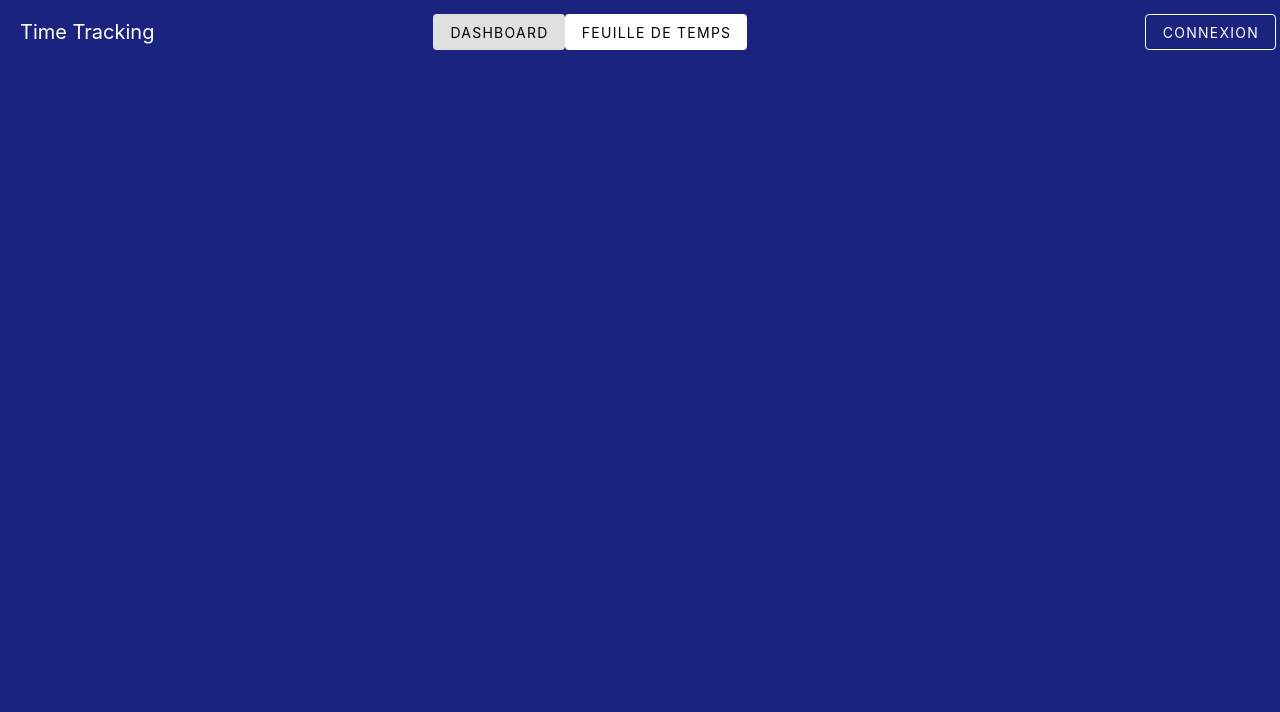
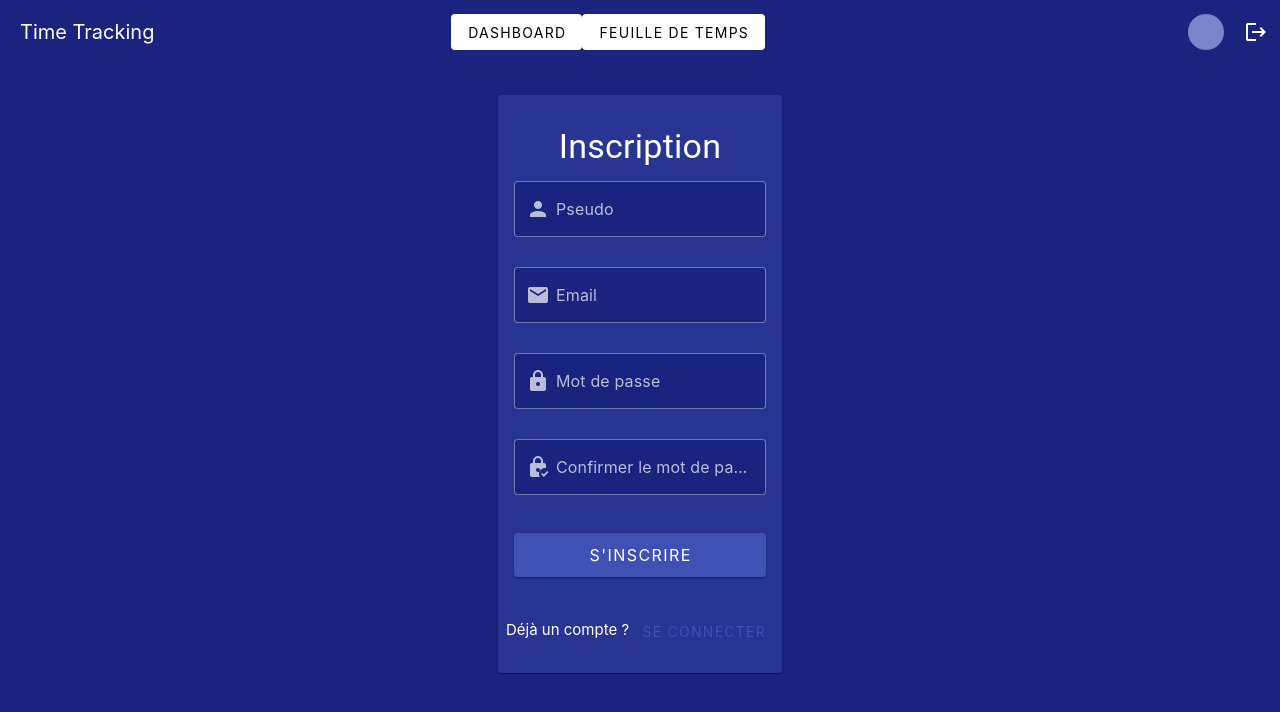
Before and after one commit to Maksew/TimeTracking, a Vue app in the folder frontend/: page /register in a window 1280 px wide. Shown: the top 712 px of the page. Built offline with nearby package versions, Linux system fonts and the light colour scheme; sample sign-in values are in the browser's storage.

Commit message:
Implement Login/Register form + router + gitignore //TODO h2 config login

```diff
--- a/frontend/src/components/layout/AppHeader.vue
+++ b/frontend/src/components/layout/AppHeader.vue
@@ -1,25 +1,27 @@
 <script setup>
 import { ref, computed } from 'vue';
-import { useRoute } from 'vue-router';
+import { useRoute, useRouter } from 'vue-router';
+import { useAuthStore } from '@/stores/auth';
 
 const route = useRoute();
+const router = useRouter();
+const authStore = useAuthStore();
+
 const activeTab = computed(() => route.name || 'dashboard');
+const isAuthenticated = computed(() => authStore.isAuthenticated);
+const user = computed(() => authStore.user);
 
-defineProps({
-  user: {
-    type: Object,
-    default: () => ({
-      name: '',
-      avatar: ''
-    })
-  }
-});
+const logout = () => {
+  authStore.logout();
+  router.push('/login');
+};
 </script>
 
 <template>
   <v-app-bar color="#1a237e" dark flat>
     <v-app-bar-title class="font-weight-bold">Time Tracking</v-app-bar-title>
 
+    <template v-if="isAuthenticated">
       <v-btn
         :active="activeTab === 'dashboard'"
         variant="flat"
@@ -38,19 +40,29 @@ defineProps({
       >
         Feuille de temps
       </v-btn>
+    </template>
 
     <v-spacer></v-spacer>
 
-    <div v-if="user && user.name" class="d-flex align-center">
-      <span class="mr-2">{{ user.name }}</span>
-      <v-avatar size="36">
-        <v-img v-if="user.avatar" :src="user.avatar" alt="User Avatar"></v-img>
-        <v-icon v-else>mdi-account</v-icon>
+    <div v-if="isAuthenticated" class="d-flex align-center">
+      <span class="mr-2">{{ user.pseudo }}</span>
+      <v-avatar size="36" color="#7986cb" class="mr-2">
+        <span class="text-h6" v-if="user.pseudo">{{ user.pseudo.charAt(0).toUpperCase() }}</span>
       </v-avatar>
+
+      <v-btn icon @click="logout">
+        <v-icon>mdi-logout</v-icon>
+        <v-tooltip activator="parent" location="bottom">Se déconnecter</v-tooltip>
+      </v-btn>
     </div>
 
-    <v-btn v-else variant="outlined" color="white">
+    <div v-else class="d-flex align-center">
+      <v-btn variant="text" color="white" to="/login">
         Connexion
       </v-btn>
+      <v-btn variant="outlined" color="white" to="/register" class="ml-2">
+        Inscription
+      </v-btn>
+    </div>
   </v-app-bar>
 </template>
--- a/frontend/src/router/index.js
+++ b/frontend/src/router/index.js
@@ -1,5 +1,6 @@
 import { createRouter, createWebHistory } from 'vue-router'
 import DashboardView from "@/views/DashboardView.vue";
+import { useAuthStore } from '@/stores/auth';
 
 const router = createRouter({
   history: createWebHistory(import.meta.env.BASE_URL),
@@ -7,14 +8,42 @@ const router = createRouter({
     {
       path: '/',
       name: 'dashboard',
-      component: DashboardView
+      component: DashboardView,
+      meta: { requiresAuth: true }
     },
     {
       path: '/timesheet',
       name: 'timesheet',
-      component: () => import('@/views/TimeSheetView.vue')
+      component: () => import('@/views/TimeSheetView.vue'),
+      meta: { requiresAuth: true }
+    },
+    {
+      path: '/login',
+      name: 'login',
+      component: () => import('@/views/LoginView.vue')
+    },
+    {
+      path: '/register',
+      name: 'register',
+      component: () => import('@/views/RegisterView.vue')
     }
   ],
 })
 
+router.beforeEach((to, from,
+                   next) => {
+  const authStore = useAuthStore();
+
+  // Initialise l'auth à partir du localStorage au premier chargement
+  if (!authStore.isAuthenticated) {
+    authStore.initAuth();
+  }
+
+  if (to.meta.requiresAuth && !authStore.isAuthenticated) {
+    next('/login');
+  } else {
+    next();
+  }
+})
+
 export default router
--- a/frontend/src/views/DashboardView.vue
+++ b/frontend/src/views/DashboardView.vue
@@ -1,17 +1,18 @@
 <script setup>
+import { computed } from 'vue';
+import { useAuthStore } from '@/stores/auth';
 import WelcomeMessage from '@/components/dashboard/WelcomeMessage.vue';
 import StatsOverview from '@/components/dashboard/StatsOverview.vue';
 import DetailedStats from '@/components/dashboard/DetailedStats.vue';
 import TimeSheetComponent from '@/components/timesheet/TimeSheetComponent.vue';
 
-const user = {
-  name: ''
-};
+const authStore = useAuthStore();
+const user = computed(() => authStore.user);
 </script>
 
 <template>
   <div class="dashboard">
-    <WelcomeMessage :username="user.name" />
+    <WelcomeMessage :username="user?.pseudo" />
 
     <StatsOverview />
 
--- /dev/null
+++ b/frontend/src/views/LoginView.vue
@@ -0,0 +1,101 @@
+<script setup>
+import { ref } from 'vue';
+import { useRouter } from 'vue-router';
+import { useAuthStore } from '@/stores/auth';
+
+const router = useRouter();
+const authStore = useAuthStore();
+
+const email = ref('');
+const password = ref('');
+const loading = ref(false);
+const errorMessage = ref('');
+
+const login = async () => {
+  if (!email.value || !password.value) {
+    errorMessage.value = 'Veuillez remplir tous les champs';
+    return;
+  }
+
+  loading.value = true;
+  errorMessage.value = '';
+
+  try {
+    await authStore.login({
+      email: email.value,
+      password: password.value
+    });
+
+    router.push('/');
+  } catch (error) {
+    errorMessage.value = error.message || 'Une erreur est survenue lors de la connexion';
+  } finally {
+    loading.value = false;
+  }
+};
+</script>
+
+<template>
+  <div class="login-container pa-4">
+    <v-card class="mx-auto" max-width="500" color="#283593">
+      <v-card-title class="text-h4 text-center pt-6">Connexion</v-card-title>
+
+      <v-card-text>
+        <v-alert v-if="errorMessage" type="error" density="compact" class="mb-4">
+          {{ errorMessage }}
+        </v-alert>
+
+        <v-form @submit.prevent="login">
+          <v-text-field
+            v-model="email"
+            label="Email"
+            variant="outlined"
+            prepend-inner-icon="mdi-email"
+            type="email"
+            class="mb-2"
+            bg-color="#1a237e"
+          ></v-text-field>
+
+          <v-text-field
+            v-model="password"
+            label="Mot de passe"
+            variant="outlined"
+            prepend-inner-icon="mdi-lock"
+            type="password"
+            class="mb-4"
+            bg-color="#1a237e"
+          ></v-text-field>
+
+          <v-btn
+            block
+            color="primary"
+            size="large"
+            type="submit"
+            :loading="loading"
+            class="mb-3"
+          >
+            Se connecter
+          </v-btn>
+        </v-form>
+      </v-card-text>
+
+      <v-card-actions class="justify-center pb-6">
+        <p class="text-center">
+          Pas encore de compte ?
+          <v-btn variant="text" color="primary" to="/register">
+            S'inscrire
+          </v-btn>
+        </p>
+      </v-card-actions>
+    </v-card>
+  </div>
+</template>
+
+<style scoped>
+.login-container {
+  display: flex;
+  align-items: center;
+  justify-content: center;
+  min-height: 80vh;
+}
+</style>
--- /dev/null
+++ b/frontend/src/views/RegisterView.vue
@@ -0,0 +1,128 @@
+<script setup>
+import { ref } from 'vue';
+import { useRouter } from 'vue-router';
+import { useAuthStore } from '@/stores/auth';
+
+const router = useRouter();
+const authStore = useAuthStore();
+
+const pseudo = ref('');
+const email = ref('');
+const password = ref('');
+const confirmPassword = ref('');
+const loading = ref(false);
+const errorMessage = ref('');
+
+const register = async () => {
+  if (!pseudo.value || !email.value || !password.value || !confirmPassword.value) {
+    errorMessage.value = 'Veuillez remplir tous les champs';
+    return;
+  }
+
+  if (password.value !== confirmPassword.value) {
+    errorMessage.value = 'Les mots de passe ne correspondent pas';
+    return;
+  }
+
+  loading.value = true;
+  errorMessage.value = '';
+
+  try {
+    await authStore.register({
+      pseudo: pseudo.value,
+      email: email.value,
+      password: password.value
+    });
+
+    router.push('/');
+  } catch (error) {
+    errorMessage.value = error.message || 'Une erreur est survenue lors de l\'inscription';
+  } finally {
+    loading.value = false;
+  }
+};
+</script>
+
+<template>
+  <div class="register-container pa-4">
+    <v-card class="mx-auto" max-width="500" color="#283593">
+      <v-card-title class="text-h4 text-center pt-6">Inscription</v-card-title>
+
+      <v-card-text>
+        <v-alert v-if="errorMessage" type="error" density="compact" class="mb-4">
+          {{ errorMessage }}
+        </v-alert>
+
+        <v-form @submit.prevent="register">
+          <v-text-field
+            v-model="pseudo"
+            label="Pseudo"
+            variant="outlined"
+            prepend-inner-icon="mdi-account"
+            class="mb-2"
+            bg-color="#1a237e"
+          ></v-text-field>
+
+          <v-text-field
+            v-model="email"
+            label="Email"
+            variant="outlined"
+            prepend-inner-icon="mdi-email"
+            type="email"
+            class="mb-2"
+            bg-color="#1a237e"
+          ></v-text-field>
+
+          <v-text-field
+            v-model="password"
+            label="Mot de passe"
+            variant="outlined"
+            prepend-inner-icon="mdi-lock"
+            type="password"
+            class="mb-2"
+            bg-color="#1a237e"
+          ></v-text-field>
+
+          <v-text-field
+            v-model="confirmPassword"
+            label="Confirmer le mot de passe"
+            variant="outlined"
+            prepend-inner-icon="mdi-lock-check"
+            type="password"
+            class="mb-4"
+            bg-color="#1a237e"
+          ></v-text-field>
+
+          <v-btn
+            block
+            color="primary"
+            size="large"
+            type="submit"
+            :loading="loading"
+            class="mb-3"
+          >
+            S'inscrire
+          </v-btn>
+        </v-form>
+      </v-card-text>
+
+      <v-card-actions class="justify-center pb-6">
+        <p class="text-center">
+          Déjà un compte ?
+          <v-btn variant="text" color="primary" to="/login">
+            Se connecter
+          </v-btn>
+        </p>
+      </v-card-actions>
+    </v-card>
+  </div>
+</template>
+
+<style scoped>
+.register-container {
+  display: flex;
+  align-items: center;
+  justify-content: center;
+  min-height: 80vh;
+}
+</style>
```
Also changed, not shown: 2 other files (tests, documents, lock files or other folders). Lines whose indentation alone changed are shown as unchanged.
